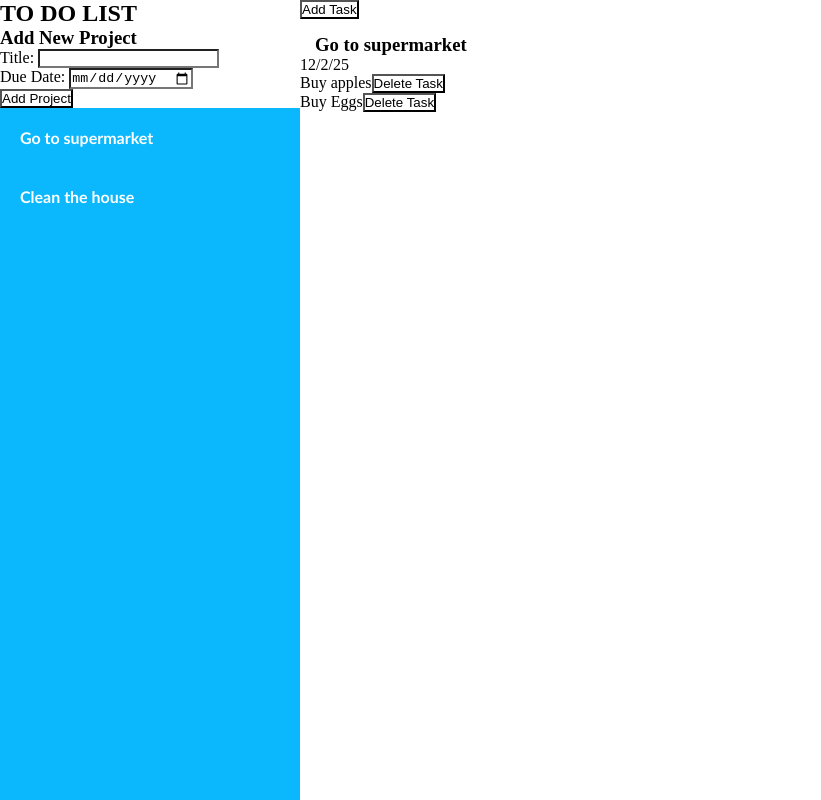
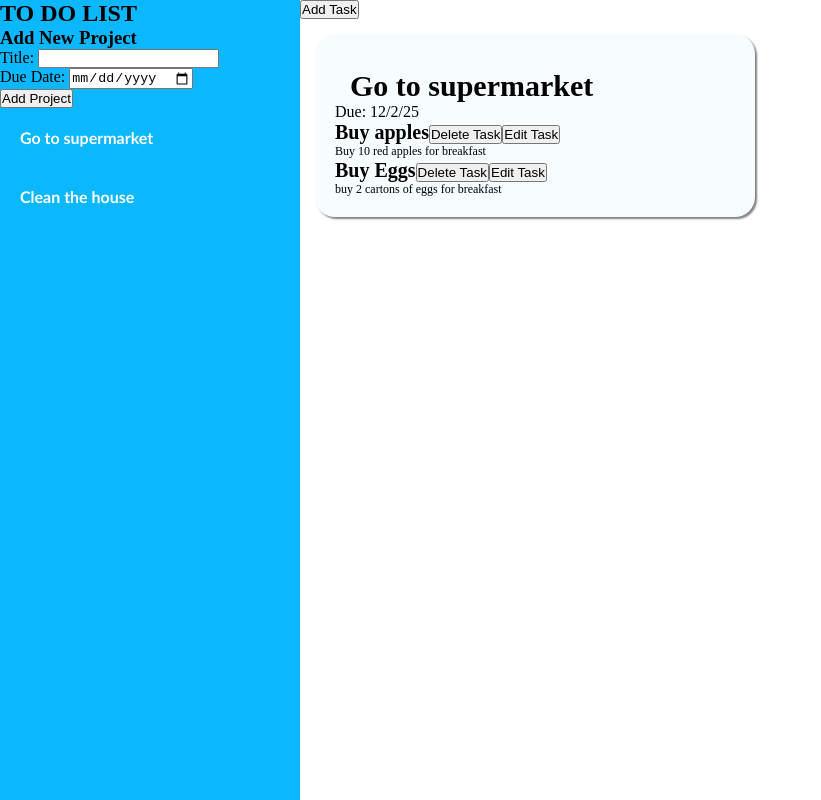
Before and after one commit to JaegerAW/to-do-list-project, a website built with webpack: page src/index.html in a window 1280 px wide. Both pictures are taken after a click on the element "Go to supermarket". Shown: the whole page, without its empty margins (0-821 px from the left). Built offline with nearby package versions, Linux system fonts and the light colour scheme.

Commit message:
add description of task works, commit before working on edit task

```diff
--- a/src/addTask.js
+++ b/src/addTask.js
@@ -1,11 +1,13 @@
 import { myProjects } from './myProjects.js';
 import { addTaskModal } from './addTaskModal.js';
 
-export default function createTask(task, priority) {
+export default function createTask(task, priority, description) {
 
-return {
-    "name": task,
-    "priority": priority
-}
+    return {
+        "name": task,
+        "priority": priority,
+        "description": description,
+
+    }
 
 }
--- a/src/addTaskModal.js
+++ b/src/addTaskModal.js
@@ -37,18 +37,28 @@ selectLow.textContent = "Low";
 newPriorityInput.appendChild(selectLow);
 newPriority.appendChild(newPriorityInput);
 
+//add textArea description of task
+const newTaskDescription = document.createElement('div');
+newTaskDescription.classList.add('prioritylabel');
+newTaskDescription.textContent = "Description: ";
+newTaskDescription.setAttribute('placeholder', "Enter task details here");
+
+const taskDescriptionInput = document.createElement('textarea');
+taskDescriptionInput.setAttribute('cols', '30');
+taskDescriptionInput.setAttribute('rows', '5');
+newTaskDescription.appendChild(taskDescriptionInput);
 //button to submit new task to the project
 const submitNewTaskBtn = document.createElement('button');
-submitNewTaskBtn.textContent = "Add Task";
-submitNewTaskBtn.addEventListener('click', ()=>{
-
-})
+submitNewTaskBtn.classList.add('prioritylabel');
+submitNewTaskBtn.textContent = "Submit New Task";
 
 
 
 
 addTaskModal.appendChild(newTask);
 addTaskModal.appendChild(newPriority);
+addTaskModal.appendChild(newTaskDescription);
+
 addTaskModal.appendChild(submitNewTaskBtn);
 
 
@@ -56,3 +66,4 @@ export { addTaskModal };
 export { submitNewTaskBtn };
 export { newTaskInput };
 export { newPriorityInput };
+export { taskDescriptionInput };
--- a/src/index.js
+++ b/src/index.js
@@ -19,7 +19,7 @@ const sideBar = document.querySelector('#sidebarproject');
 function renderSidebar() {
     let sidebarHTML = '';
     myProjects.forEach((project, index) => {
-        sidebarHTML += `<div class="projects" id="project-${index}">${project.name}</div>`
+        sidebarHTML += `<div class="projects" id="project-${index}">${project.name}</p></div>`
 
     })
     sideBar.innerHTML += sidebarHTML;
--- a/src/myProjects.js
+++ b/src/myProjects.js
@@ -6,11 +6,14 @@ let myProjects = JSON.parse(localStorage.getItem('projects')) || [
         tasks: [
                     {
                         name: "Buy apples",
-                        priority: "high"
+                        priority: "high",
+                        description: "Buy 10 red apples for breakfast"
                     },
                     {
                         name: "Buy Eggs",
-                        priority: "medium"
+                        priority: "medium",
+                        description: "buy 2 cartons of eggs for breakfast"
+
                     }
                 ]
     },
@@ -22,12 +25,15 @@ let myProjects = JSON.parse(localStorage.getItem('projects')) || [
                     {
                         id: 0,
                         name: "Sweep and mop the floor",
-                        priority: "high"
+                        priority: "high",
+                        description: "sweep and mop the whole house, URGENT!"
                     },
                     {
                         id: 1,
                         name: "Do laundry",
-                        priority: "high"
+                        priority: "high",
+                        description: "Do our laundry first, then wash baby's clothes"
+
                     }
                 ]
     }
--- a/src/renderMain.js
+++ b/src/renderMain.js
@@ -1,7 +1,7 @@
 import { myProjects } from './myProjects.js';
 
-import { submitNewTaskBtn } from './addTaskModal.js';
-import { addTaskModal, newTaskInput, newPriorityInput } from './addTaskModal.js';
+import { submitNewTaskBtn, taskDescription } from './addTaskModal.js';
+import { addTaskModal, newTaskInput, newPriorityInput, taskDescriptionInput } from './addTaskModal.js';
 import createTask  from './addTask.js';
 
 
@@ -28,7 +28,7 @@ export default function renderMain(event) { //render project from sidebar to mai
     projectCard.appendChild(projectCardHeader);
 
     const projectDue = document.createElement('div');
-    projectDue.textContent = myProjects[currentProjectIndex].due;
+    projectDue.textContent = `Due: ${myProjects[currentProjectIndex].due}`;
     projectDue.classList.add('date');
     projectCard.appendChild(projectDue);
 
@@ -38,6 +38,19 @@ export default function renderMain(event) { //render project from sidebar to mai
     for (let i = 0; i < myProjects[currentProjectIndex].tasks?.length; i++) {
 
         const tasks = document.createElement('div');
+
+    //when we want to update after delete, just store with same "key" and the "key" will be updated.
+
+
+        tasks.textContent = myProjects[currentProjectIndex].tasks[i].name;
+        tasks.classList.add('tasks');
+        const taskDescription = document.createElement('div');
+        taskDescription.textContent = myProjects[currentProjectIndex].tasks[i].description;
+        taskDescription.classList.add('taskdescription');
+
+        const editBtn = document.createElement('button');
+        editBtn.textContent = "Edit Task";
+
         const deleteBtn = document.createElement('button');
         deleteBtn.textContent = 'Delete Task';
         deleteBtn.addEventListener('click', ()=>{
@@ -46,12 +59,10 @@ export default function renderMain(event) { //render project from sidebar to mai
         renderMain(event);
         })
 
-    //when we want to update after delete, just store with same "key" and the "key" will be updated.
 
-
-        tasks.textContent = myProjects[currentProjectIndex].tasks[i].name;
-        tasks.classList.add('tasks');
         tasks.appendChild(deleteBtn);
+        tasks.appendChild(editBtn);
+        tasks.appendChild(taskDescription);
         projectCard.appendChild(tasks);
 
     }
@@ -96,19 +107,25 @@ const updateTaskContainer = () => { //exactly the same as renderMain, only witho
 
         const tasks = document.createElement('div');
         const deleteBtn = document.createElement('button');
+
+
+    //when we want to update after delete, just store with same "key" and the "key" will be updated.
+
+
+        tasks.textContent = myProjects[currentProjectIndex].tasks[i].name;
+        tasks.classList.add('tasks');
+        const taskDescription = document.createElement('div');
+        taskDescription.textContent = myProjects[currentProjectIndex].tasks[i].description;
+        taskDescription.classList.add('taskdescription');
+
         deleteBtn.textContent = 'Delete Task';
         deleteBtn.addEventListener('click', ()=>{
         myProjects[currentProjectIndex].tasks.splice(i, 1);
         localStorage.setItem('projects', JSON.stringify(myProjects));
         updateTaskContainer();
         })
-
-    //when we want to update after delete, just store with same "key" and the "key" will be updated.
-
-
-        tasks.textContent = myProjects[currentProjectIndex].tasks[i].name;
-        tasks.classList.add('tasks');
         tasks.appendChild(deleteBtn);
+        tasks.appendChild(taskDescription);
         projectCard.appendChild(tasks);
 
     }
@@ -130,6 +147,8 @@ const updateTaskContainer = () => { //exactly the same as renderMain, only witho
 
 const submitNewTask =() => {
 
+
+
     if (!myProjects[currentProjectIndex].tasks) {
         myProjects[currentProjectIndex].tasks =
             [createTask(newTaskInput.value, newPriorityInput.value)];
@@ -139,7 +158,7 @@ const submitNewTask =() => {
 
     }
 
-    else {myProjects[currentProjectIndex].tasks.push(createTask(newTaskInput.value, newPriorityInput.value));
+    else {myProjects[currentProjectIndex].tasks.push(createTask(newTaskInput.value, newPriorityInput.value, taskDescriptionInput.value));
 localStorage.setItem('projects', JSON.stringify(myProjects));
 newTaskInput.value = '';
 addTaskModal.classList.toggle('hidden');
--- a/src/styles.css
+++ b/src/styles.css
@@ -1,5 +1,5 @@
 * {
-   background-color: white;
+
    --sidebar-color: #0CB8FD;
    padding: 0;
    margin: 0;
@@ -30,13 +30,17 @@
 }
 .card {
     width: 400px;
-
+   background-color: #F6FCFF;
     border-radius: 20px;
+    box-shadow: 2px 2px 2px grey;
+    padding: 20px;
+    margin: 15px;
 }
 
 .cardheader {
     padding-top: 15px;
     padding-left: 15px;
+    font-size: 30px;
 }
 
 .date {
@@ -57,6 +61,7 @@
     top: 50%;
     width: 400px;
     height: 300px;
+    border: 2px solid black;
 }
 
 .modallabel {
@@ -77,3 +82,13 @@ select {
 .hidden {
     display: none;
 }
+
+.tasks {
+    font-weight: bold;
+    font-size: 20px;
+}
+
+.tasks > .taskdescription {
+    font-weight: lighter;
+    font-size: 12px;
+}
```
